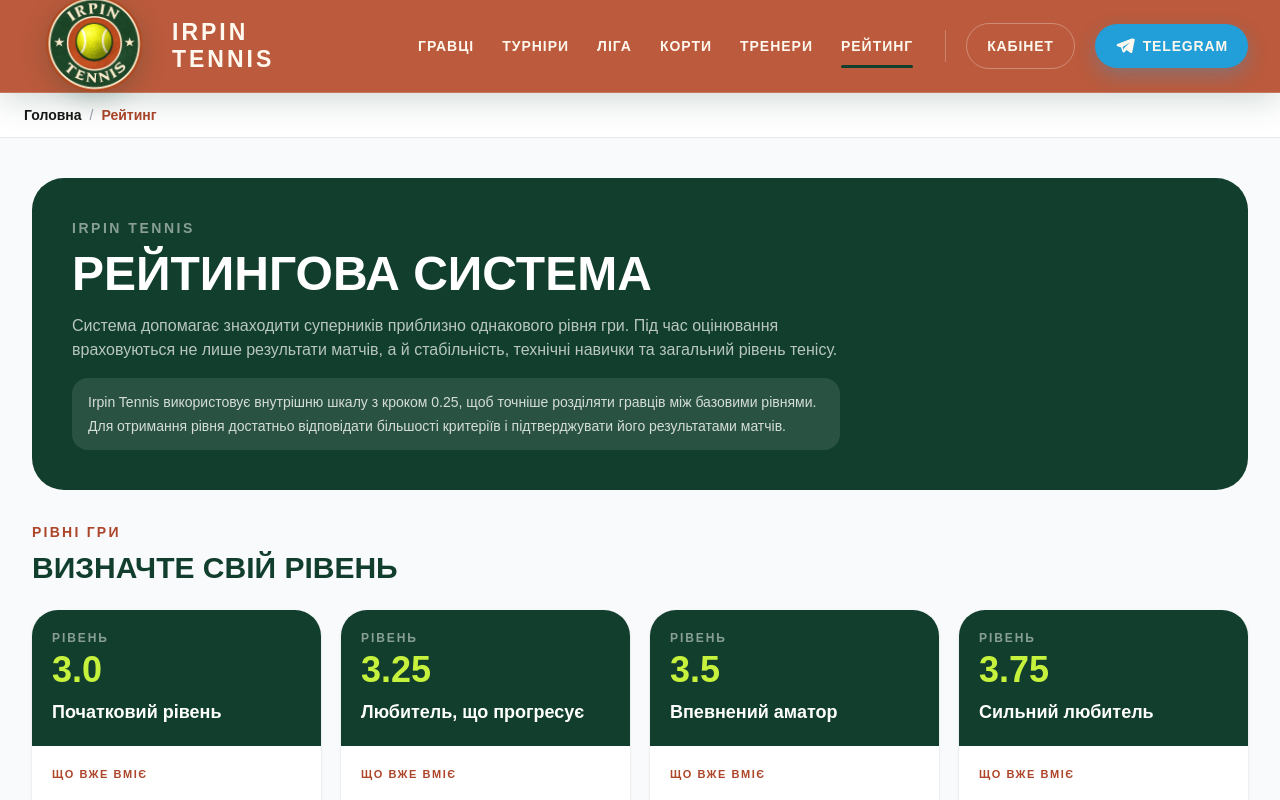
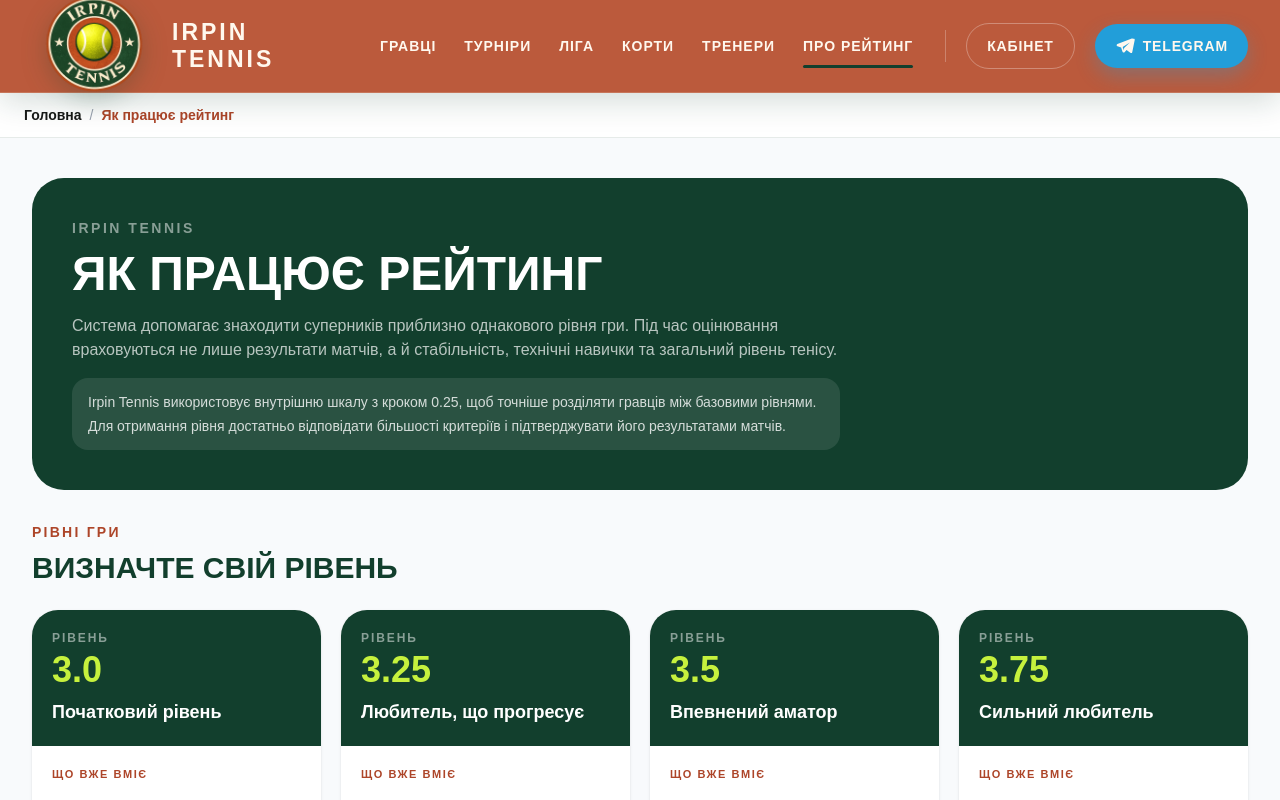
Before and after one commit to yellowblue9912-cell/irpin-tennis-next, a Next.js app: page /rating in a window 1280 px wide. Shown: the top 800 px of the page. Built offline with nearby package versions, Linux system fonts and the light colour scheme.

Commit message:
Clarify players and rating navigation

```diff
--- a/app/league/page.tsx
+++ b/app/league/page.tsx
@@ -259,7 +259,7 @@ export default function LeaguePage() {
               </p>
 
               <h2 className="mt-3 text-3xl font-black uppercase md:text-5xl">
-                Переглянь рейтингову систему
+                Дізнайся, як працює рейтинг
               </h2>
 
               <p className="mt-4 max-w-2xl leading-7 text-white/75">
@@ -272,7 +272,7 @@ export default function LeaguePage() {
               href="/rating"
               className="inline-flex justify-center rounded-full bg-[#d7f34c] px-7 py-4 text-sm font-black uppercase tracking-wide text-[#123f2d] transition hover:scale-105"
             >
-              Переглянути рівні
+              Як працює рейтинг
             </Link>
           </div>
         </div>
--- a/app/page.tsx
+++ b/app/page.tsx
@@ -17,8 +17,8 @@ const mainCards = [
     accent: "terracotta",
   },
   {
-    title: "Рейтинг",
-    description: "Актуальний рейтинг гравців",
+    title: "Про рейтинг",
+    description: "Правила, формула та рівні гравців",
     href: "/rating",
     accent: "purple",
   },
--- a/app/players/page.tsx
+++ b/app/players/page.tsx
@@ -6,7 +6,7 @@ import { getPlayers } from "@/lib/players/getPlayers";
 export const dynamic = "force-dynamic";
 
 export const metadata: Metadata = {
-  title: "Гравці та рейтинг тенісистів | Irpin Tennis",
+  title: "Гравці Irpin Tennis — рейтинг і профілі",
   description:
     "Профілі тенісистів Ірпеня, Бучі та передмістя: рейтинг, статистика матчів, перемоги й участь у турнірах.",
   alternates: { canonical: "/players" },
@@ -26,7 +26,7 @@ export default async function PlayersPage() {
           </p>
 
           <h1 className="mt-3 text-3xl font-black uppercase leading-none md:mt-5 md:text-6xl">
-            Рейтинг гравців
+            Гравці
           </h1>
 
           <div className="mt-4 max-w-3xl md:mt-6">
--- a/app/rating/page.tsx
+++ b/app/rating/page.tsx
@@ -2,9 +2,9 @@ import Link from "next/link";
 import type { Metadata } from "next";
 
 export const metadata: Metadata = {
-  title: "Рейтингова система тенісистів | Irpin Tennis",
+  title: "Як працює рейтинг | Irpin Tennis",
   description:
-    "Опис тенісних рівнів від 3.0 до 4.75: навички, стабільність, тактика та принципи визначення рейтингу гравця.",
+    "Правила та формула рейтингу Irpin Tennis, вплив результатів матчів і опис тенісних рівнів від 3.0 до 4.75.",
   alternates: { canonical: "/rating" },
 };
 
@@ -132,7 +132,7 @@ export default function RatingPage() {
           </p>
 
           <h1 className="mt-3 text-4xl font-black uppercase sm:text-5xl">
-            Рейтингова система
+            Як працює рейтинг
           </h1>
 
           <p className="mt-4 max-w-3xl text-sm leading-6 text-white/70 sm:text-base">
--- a/components/Breadcrumbs.tsx
+++ b/components/Breadcrumbs.tsx
@@ -7,7 +7,7 @@ const names: Record<string, string> = {
   players: "Гравці",
   tournaments: "Турніри",
   courts: "Корти",
-  rating: "Рейтинг",
+  rating: "Як працює рейтинг",
   league: "Ліги",
   coaches: "Тренери",
   masters: "Masters",
--- a/components/Header.tsx
+++ b/components/Header.tsx
@@ -11,7 +11,7 @@ const menuItems = [
   { label: "Ліга", href: "/league" },
   { label: "Корти", href: "/courts" },
   { label: "Тренери", href: "/coaches" },
-  { label: "Рейтинг", href: "/rating" },
+  { label: "Про рейтинг", href: "/rating" },
 ];
 
 // Встав сюди справжнє посилання на Telegram
```
